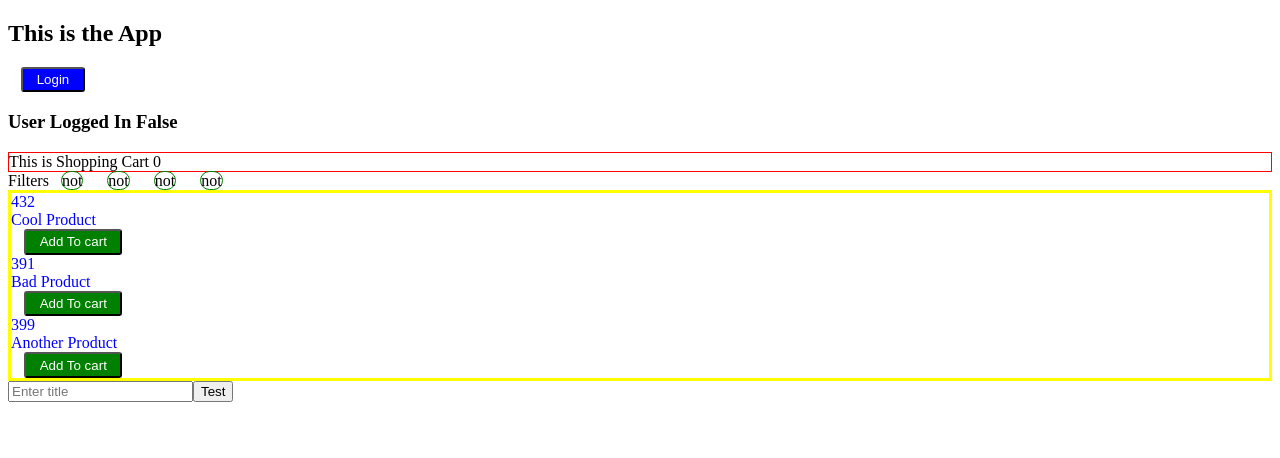
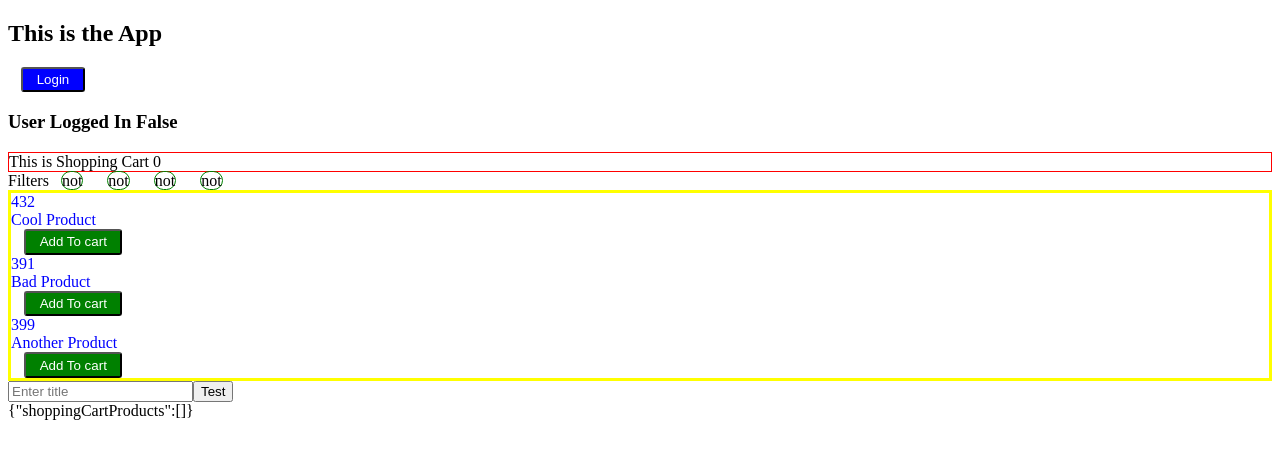
Before and after one commit to TshepzMogapi/react-js-base, a React (Create React App) app: page / in a window 1280 px wide. Shown: the top 458 px of the page. Built offline with nearby package versions, Linux system fonts and the light colour scheme.

Commit message:
basic component set up for useReducer

```diff
--- a/src/App.js
+++ b/src/App.js
@@ -2,7 +2,7 @@ import Product from './components/Product';
 import styled from 'styled-components';
 import ShoppingCart from './components/ShoppingCart';
 import Filters from './components/Filters';
-import { useState, useEffect } from 'react';
+import { useState, useEffect, useReducer } from 'react';
 import ProductsContainer from './components/ProductsContainer';
 import ShippingInfo from './components/ShippingInfo';
 
@@ -42,16 +42,35 @@ const Button = styled.button`
   padding: 0.25em 1em;
 `;
 
+const productsReducer = (state, action) => {
+  if (action.type === 'ADD_TO_CART') {
+    console.log("REDUCER TRIGGERED");
+    return {
+      products:[],
+      shoppingCartProducts:  [...state.shoppingCartProducts, action.product]
+    }
+  }
+  return {
+    products:[],
+    shoppingCartProducts:[]
+  }
+};
+
 const App = () => {
   const [isLoggedIn, setIsLoggedIn] = useState(false);
 
   const [products, setProducts] = useState(initialProducts);
 
-  const [shoppingCartProducts, setShoppingCartProdcuts] = useState([]);
+  // const [shoppingCartProducts, setShoppingCartProdcuts] = useState([]);
 
   const [filters, setFilters] = useState(initialFilters);
 
   let filteredProducts = products;
+
+  const [productsState, dispatchProducts] = useReducer(productsReducer, {
+    // products:[],
+    shoppingCartProducts:[]
+  })
 
   useEffect(()=> {
     const currentUser = localStorage.getItem('currentUser');
@@ -61,9 +80,11 @@ const App = () => {
   }, [])
 
   const addToCart = (product) => {
-    setShoppingCartProdcuts((previousProducts) => {
-      return [product, ...previousProducts];
-    });
+    dispatchProducts({type: 'ADD_TO_CART', product: product});
+
+    // setShoppingCartProdcuts((previousProducts) => {
+    //   return [product, ...previousProducts];
+    // });
   };
 
   const login = () => {
@@ -89,13 +110,14 @@ const App = () => {
       <Button onClick={isLoggedIn ? logout : login}> {isLoggedIn ? 'Logout' : 'Login'}</Button>
 
       <h3>User Logged In {isLoggedIn ? 'True' : 'False'} </h3>
-      <ShoppingCart products={shoppingCartProducts}></ShoppingCart>
+      <ShoppingCart products={productsState.shoppingCartProducts}></ShoppingCart>
 
       <Filters onFiltersUpdated={filterProducts} filters={filters}></Filters>
 
       <ProductsContainer onAddToCart={addToCart} products={products} />
 
       <ShippingInfo></ShippingInfo>
+      <div>{JSON.stringify(productsState)}</div>
     </div>
   );
 };
```
